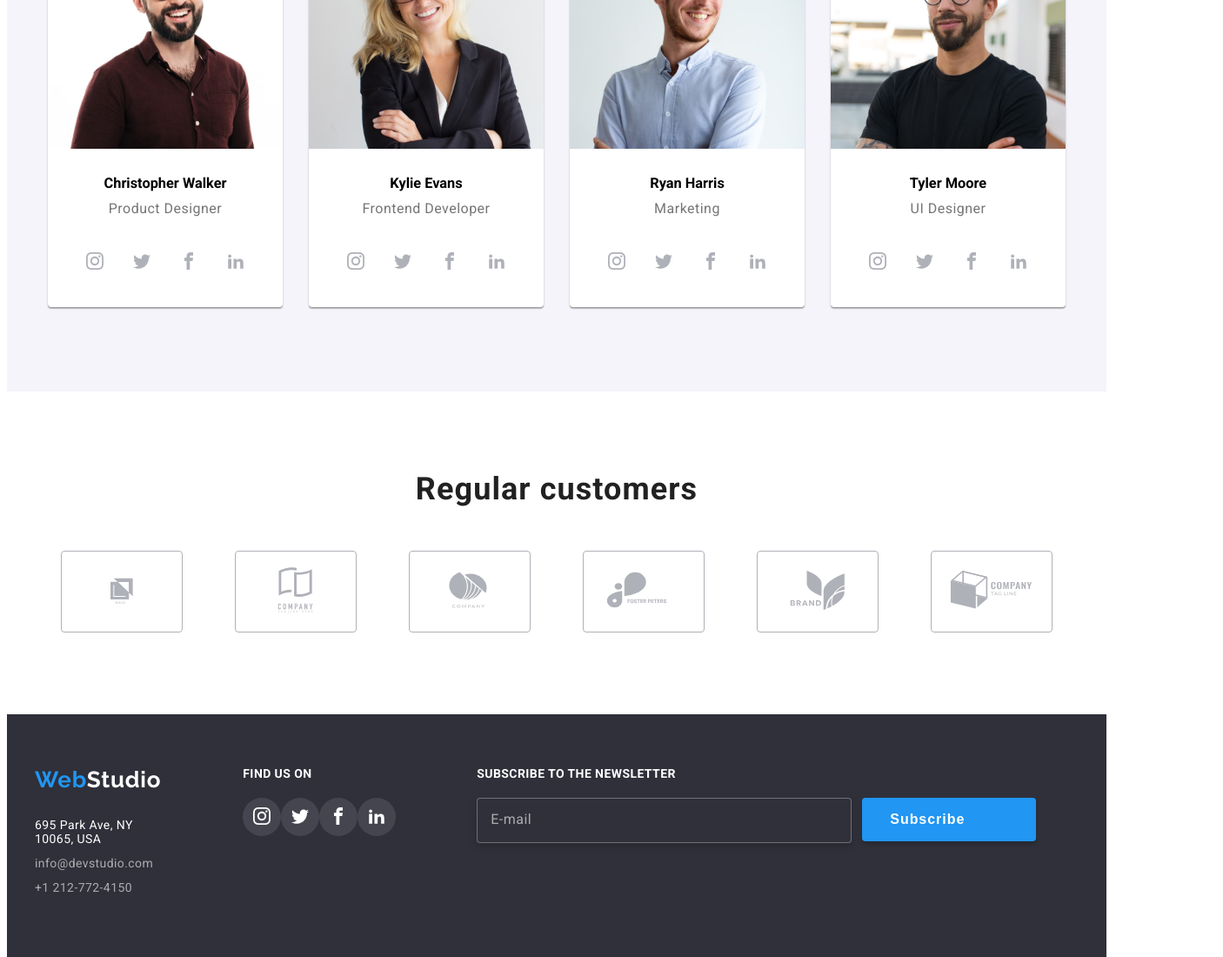
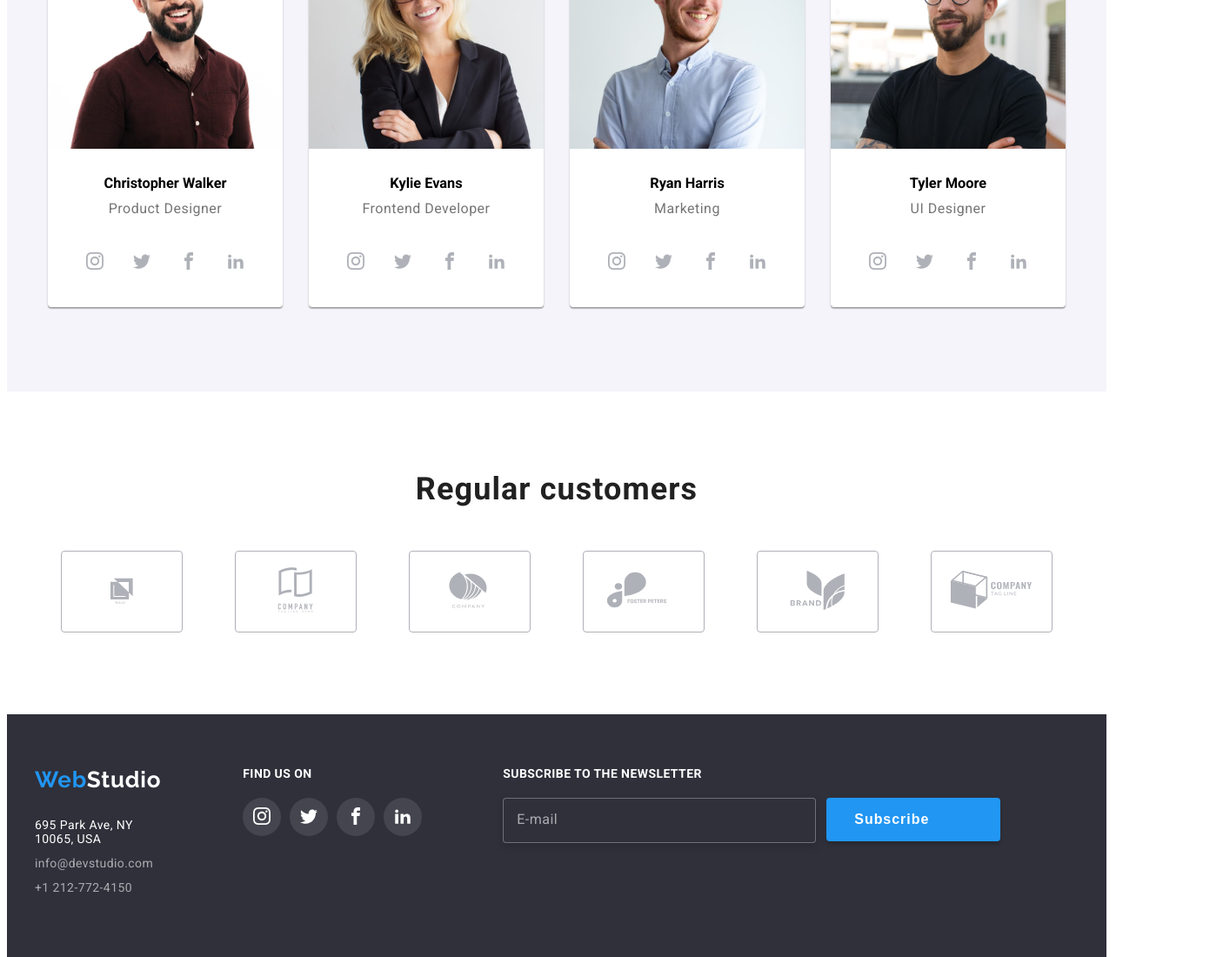
Before and after one commit to vasicris/goit-markup-hw-06, a plain HTML site: page index.html in a window 1280 px wide. Shown: the part 1906-3006 px from the top of the page at 87% size, 1406 px wide, since content can reach past the window. Drawn offline with Linux system fonts and the light colour scheme.

Commit message:
21 mar 00:44

```diff
--- a/css/styles.css
+++ b/css/styles.css
@@ -823,6 +823,7 @@ inner-div svg:hover {
 .social-media-icons-list-footer {
     display: flex;
     justify-content: space-between;
+    width: 206px;
 }
 
 .social-media-icons-list-footer a:hover {
@@ -905,7 +906,7 @@ inner-div svg:hover {
     border: 1px solid rgba(255, 255, 255, 0.3);
     filter: drop-shadow(0px 4px 4px rgba(0, 0, 0, 0.15));
     border-radius: 4px;
-    width: 358px;
+    width: 287px;
     height: 50px;
     padding: 0px;
     background: #2F303A;
```
